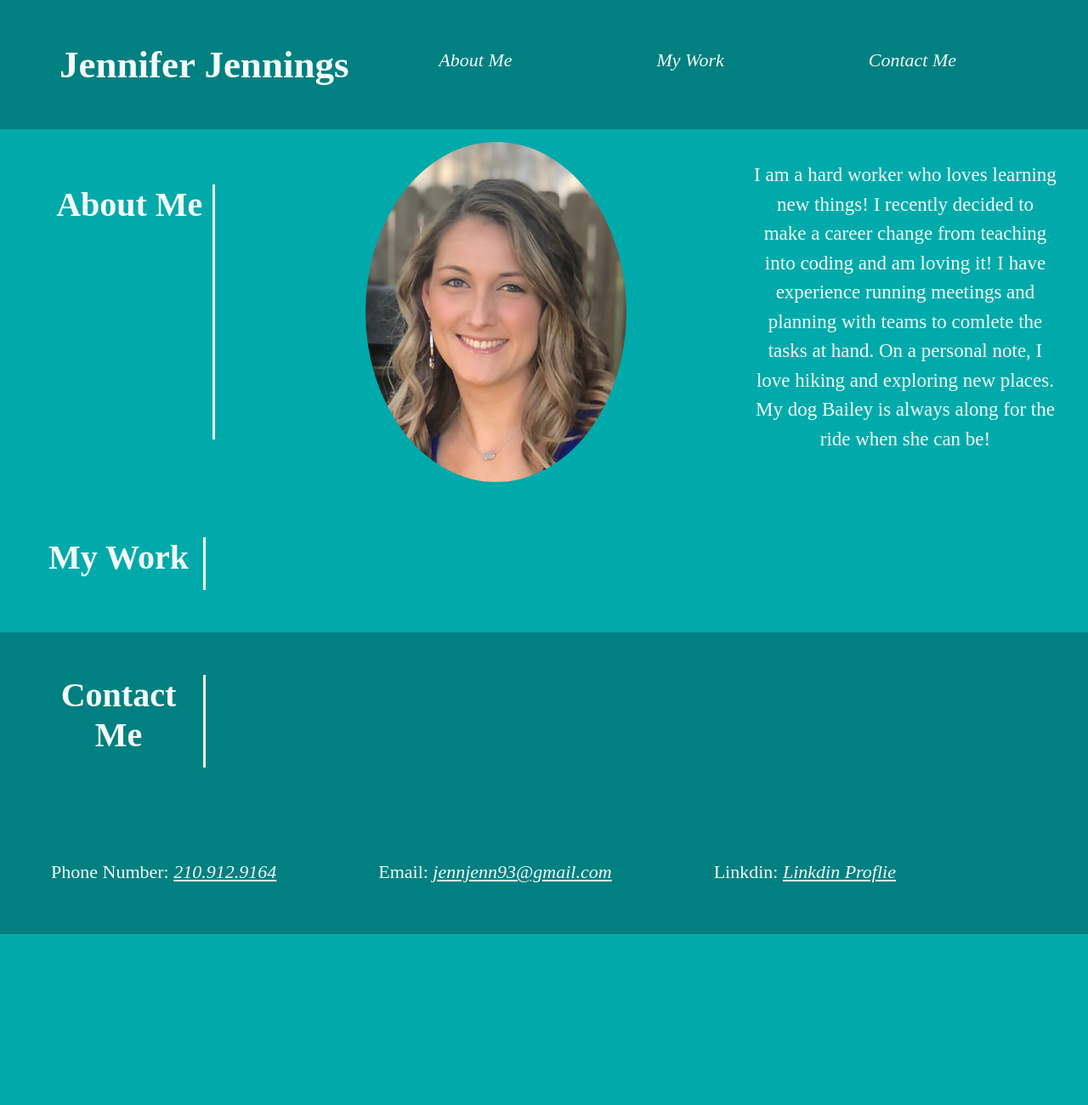
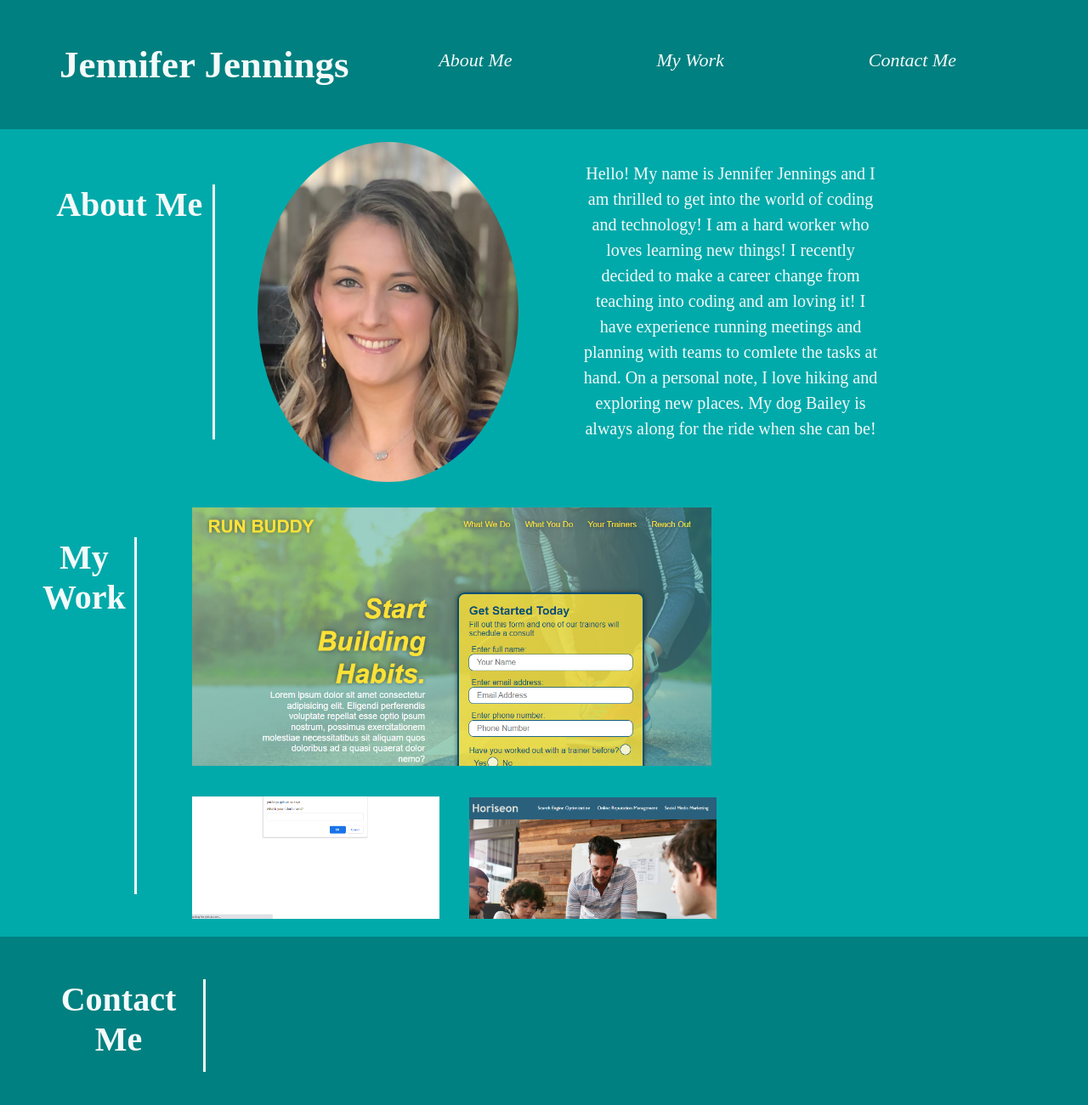
Before and after one commit to jen2ags/My-Portfolio, a plain HTML site: page index.html in a window 1280 px wide. Shown: the top 1300 px of the page at 85% size. Before the commit the page ends 1099 px from the top, so only its background shows below. Drawn offline with Linux system fonts and the light colour scheme.

Commit message:
my work formatting

```diff
--- a/assets/style.css
+++ b/assets/style.css
@@ -64,7 +64,7 @@ a {
     display: flex;
     flex-wrap: wrap;
     padding: 15px;
-    justify-content: space-between;
+
 }
 
 #about-me img {
@@ -80,12 +80,29 @@ text-align: center;
     flex-wrap: wrap;
     display: flex;
     inline-size: 400px;
-    font-size: 23px;
+    font-size: 20px;
     line-height: 1.5;
     color: var(--tertiary-color);
     padding: 22px;
+    margin: 0 0 0 50px;
     text-align: center;
 
+}
+
+#my-work {
+    display: flex;
+}
+
+
+.large-tile img {
+   width: 60%;
+   height: auto;
+   padding: 15px;
+}
+
+.small-tiles img {
+    width: 30%;
+    padding: 15px;
 }
 
 
--- a/index.html
+++ b/index.html
@@ -30,7 +30,7 @@
             <h2 class="section-title">About Me</h2>
             <img src="assets\Images\IMG_8477.jpg" alt="Photo of Jennifer Jennings">
             <div>
-                I am a hard worker who loves learning new things! I recently decided to make a career change from teaching into coding and am loving it! I have experience running meetings and planning with teams to comlete the tasks at hand.
+                Hello! My name is Jennifer Jennings and I am thrilled to get into the world of coding and technology! I am a hard worker who loves learning new things! I recently decided to make a career change from teaching into coding and am loving it! I have experience running meetings and planning with teams to comlete the tasks at hand.
                 On a personal note, I love hiking and exploring new places. My dog Bailey is always along for the ride when she can be!
             </div>
         </section>
@@ -38,10 +38,23 @@
         <section id="my-work">
             <h2 class="section-title">My Work</h2>
             <!--Tiles with my work-->
+            <div>
+                <article class="large-tile">
+                    <a href="https://jen2ags.github.io/run-buddy/">
+                        <img src="assets\images\run-buddy.png" alt="">
+                    </a>
+                </article>
+                <article class="small-tiles">
+                    <a href="https://jen2ags.github.io/robot-gladiators/">
+                        <img src="assets\images\robot-gladiators.png" alt="">
+                    </a>
+                    <a href="https://jen2ags.github.io/Module-01-Challenge/">
+                        <img src="assets\images\challenge-01.png" alt="">
+                    </a>
+                </article>
+            </div>
         </section>
-        <section id="resume">
 
-        </section>
     </body>
 
     <section id="contact-me">
```
Also changed, not shown: assets/Images/challenge-01.png (added), assets/Images/robot-gladiators.png (added), assets/Images/run-buddy.png (added).
